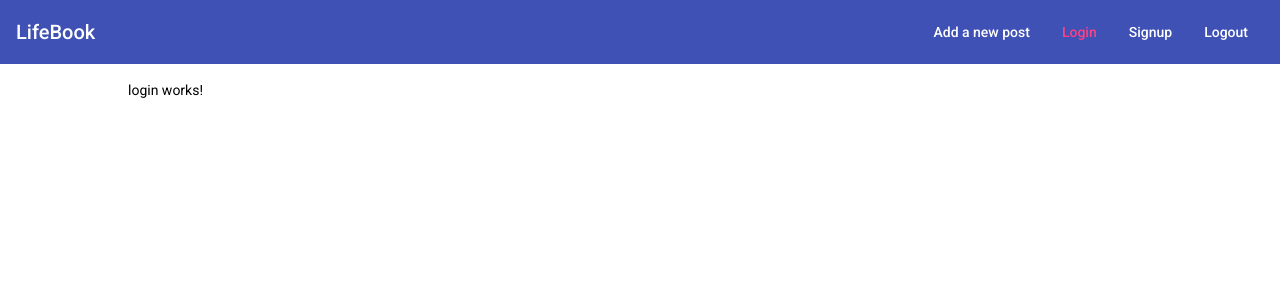
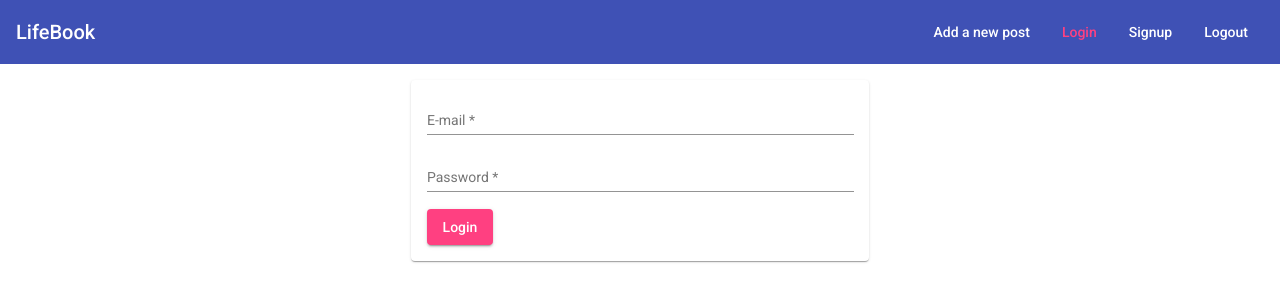
Before and after one commit to mitach/mean-app, an Angular app in the folder fe/: page /login in a window 1280 px wide. Shown: the top 302 px of the page. Built offline with nearby package versions, Linux system fonts and the light colour scheme.

Commit message:
Added login logic

```diff
--- a/fe/src/app/auth/auth.service.ts
+++ b/fe/src/app/auth/auth.service.ts
@@ -1,6 +1,7 @@
 import { Injectable } from '@angular/core';
 import { HttpClient } from '@angular/common/http';
 import { Router } from '@angular/router';
+import { Subject } from 'rxjs';
 
 import { AuthData } from './auth-data.model';
 
@@ -8,6 +9,12 @@ import { AuthData } from './auth-data.model';
   providedIn: 'root'
 })
 export class AuthService {
+
+  private token: string;
+  private tokenTimer: any;
+  private authStatusListener = new Subject<boolean>();
+  private userId: string;
+  private isAuthenticated = false;
 
   readonly baseURL = 'http://localhost:3000/api/auth';
 
@@ -21,4 +28,59 @@ export class AuthService {
         this.router.navigate(['/']);
       });
   }
+
+  login(email: string, password: string) {
+    const authData = { email: email, password: password };
+
+    this.http.post<{ token: string, expiresIn: number, userId: string }>(this.baseURL + '/login', authData)
+      .subscribe(response => {
+        const token = response.token;
+        this.token = token;
+
+        if (token) {
+          const expiresInDuration = response.expiresIn;
+          this.setAuthTimer(expiresInDuration);
+          this.isAuthenticated = true;
+          this.userId = response.userId;
+          this.authStatusListener.next(true);
+
+          const now = new Date();
+          const expirationDate = new Date(now.getTime() + expiresInDuration * 1000);
+          this.saveAuthData(token, expirationDate, this.userId);
+          console.log(expirationDate);
+
+          this.router.navigate(['/']);
+        }
+      })
+  }
+
+  logout() {
+    this.token = null;
+    this.isAuthenticated = false;
+    this.authStatusListener.next(false);
+    clearTimeout(this.tokenTimer);
+    this.clearAuthData();
+    this.userId = null;
+    this.router.navigate(['/']);
+  }
+
+  private setAuthTimer(duration: number) {
+    console.log('setting timer: ' + duration);
+
+    this.tokenTimer = setTimeout(() => {
+      this.logout();
+    }, duration * 1000);
+  }
+
+  private saveAuthData(token: string, expirationDate: Date, userId: string) {
+    localStorage.setItem('token', token);
+    localStorage.setItem('expiration', expirationDate.toISOString());
+    localStorage.setItem('userId', userId);
+  }
+
+  private clearAuthData() {
+    localStorage.removeItem('token');
+    localStorage.removeItem('expiration');
+    localStorage.removeItem('userId');
+  }
 }
--- a/fe/src/app/auth/login/login.component.css
+++ b/fe/src/app/auth/login/login.component.css
@@ -0,0 +1,14 @@
+mat-form-field {
+    width: 100%;
+
+}
+
+:host {
+    display: flex;
+    flex-direction: column;
+    align-items: center;
+}
+
+mat-spinner {
+    margin: auto;
+}
--- a/fe/src/app/auth/login/login.component.html
+++ b/fe/src/app/auth/login/login.component.html
@@ -1 +1,37 @@
-<p>login works!</p>
+<mat-card>
+    <mat-spinner *ngIf="isLoading"></mat-spinner>
+
+    <form #loginForm="ngForm" (submit)="onLogin(loginForm)" *ngIf="!isLoading">
+        <mat-form-field>
+            <input
+            matInput
+            name="email"
+            ngModel
+            type="email"
+            placeholder="E-mail"
+            #emailInput="ngModel"
+            required
+            email/>
+            <mat-error *ngIf="emailInput.invalid">Please enter a valid email.</mat-error>
+        </mat-form-field>
+
+        <mat-form-field>
+            <input
+            type="password"
+            name="password"
+            ngModel matInput
+            placeholder="Password"
+            #passwordInput="ngModel"
+            required>
+            <mat-error *ngIf="passwordInput.invalid">Please enter a valid password.</mat-error>
+        </mat-form-field>
+
+        <button
+        mat-raised-button
+        color="accent"
+        type="submit"
+        *ngIf="!isLoading">Login</button>
+
+    </form>
+
+</mat-card>
--- a/fe/src/app/auth/login/login.component.ts
+++ b/fe/src/app/auth/login/login.component.ts
@@ -1,15 +1,26 @@
-import { Component, OnInit } from '@angular/core';
+import { Component } from '@angular/core';
+import { NgForm } from '@angular/forms';
+
+import { AuthService } from '../auth.service';
 
 @Component({
   selector: 'app-login',
   templateUrl: './login.component.html',
   styleUrls: ['./login.component.css']
 })
-export class LoginComponent implements OnInit {
+export class LoginComponent {
 
-  constructor() { }
+  isLoading: boolean = false;
 
-  ngOnInit(): void {
+  constructor(public authService: AuthService) { }
+
+  onLogin(form: NgForm) {
+    if (form.invalid) {
+      return;
+    }
+
+    this.isLoading = true;
+    this.authService.login(form.value.email, form.value.password)
   }
 
 }
--- a/fe/src/app/auth/signup/signup.component.css
+++ b/fe/src/app/auth/signup/signup.component.css
@@ -3,6 +3,12 @@ mat-form-field {
 
 }
 
+:host {
+    display: flex;
+    flex-direction: column;
+    align-items: center;
+}
+
 mat-spinner {
     margin: auto;
 }
```
Also changed, not shown: 2 other files (tests, documents, lock files or other folders).
